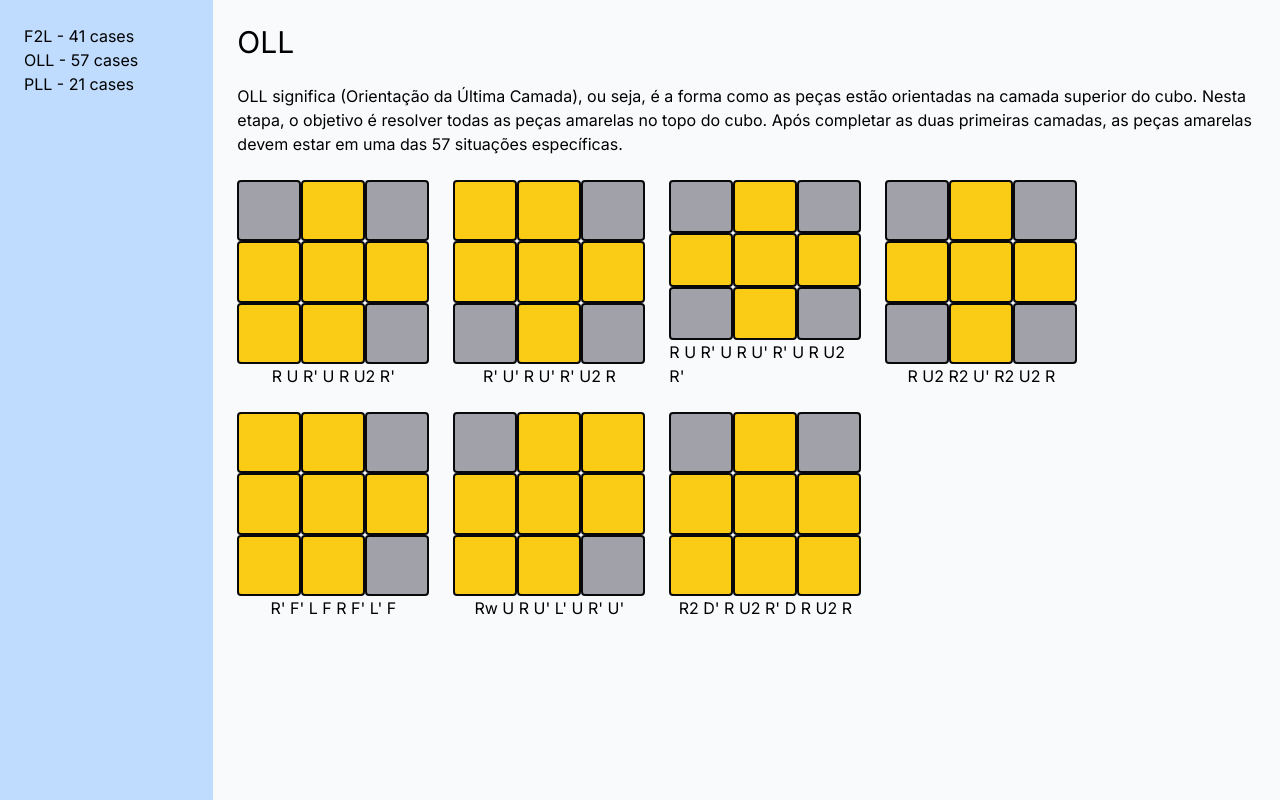
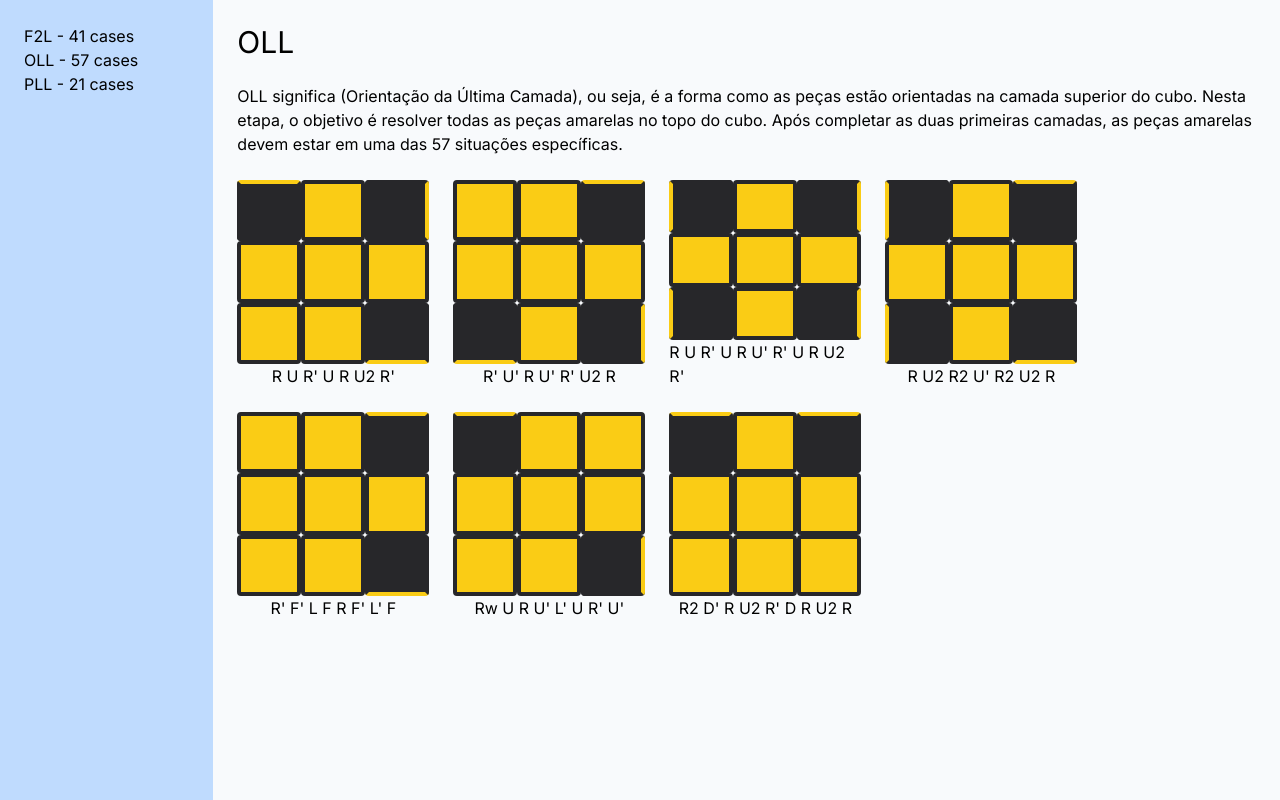
Before and after one commit to ValdineiJunior/cube-lessons, a Next.js app: page / in a window 1280 px wide. Built offline with nearby package versions, Linux system fonts and the light colour scheme.

Commit message:
feat: add info borders to the cube

```diff
--- a/src/app/(dashboard)/page.tsx
+++ b/src/app/(dashboard)/page.tsx
@@ -5,49 +5,49 @@ export default function Dashboard() {
     {
       case: 'caseOll1',
       notation: {
-        colors: ['z', 'y', 'z', 'y', 'y', 'y', 'y', 'y', 'z'],
+        colors: ['t', 'y', 'r', 'y', 'y', 'y', 'y', 'y', 'b'],
         moves: ['R', 'U', "R'", 'U', 'R', 'U2', "R'"],
       },
     },
     {
       case: 'caseOll2',
       notation: {
-        colors: ['y', 'y', 'z', 'y', 'y', 'y', 'z', 'y', 'z'],
+        colors: ['y', 'y', 't', 'y', 'y', 'y', 'b', 'y', 'r'],
         moves: ["R'", "U'", 'R', "U'", "R'", 'U2', 'R'],
       },
     },
     {
       case: 'caseOll3',
       notation: {
-        colors: ['z', 'y', 'z', 'y', 'y', 'y', 'z', 'y', 'z'],
+        colors: ['l', 'y', 'r', 'y', 'y', 'y', 'l', 'y', 'r'],
         moves: ['R', 'U', "R'", 'U', 'R', "U'", "R'", 'U', 'R', 'U2', "R'"],
       },
     },
     {
       case: 'caseOll4',
       notation: {
-        colors: ['z', 'y', 'z', 'y', 'y', 'y', 'z', 'y', 'z'],
+        colors: ['l', 'y', 't', 'y', 'y', 'y', 'l', 'y', 'b'],
         moves: ['R', 'U2', 'R2', "U'", 'R2', 'U2', 'R'],
       },
     },
     {
       case: 'caseOll5',
       notation: {
-        colors: ['y', 'y', 'z', 'y', 'y', 'y', 'y', 'y', 'z'],
+        colors: ['y', 'y', 't', 'y', 'y', 'y', 'y', 'y', 'b'],
         moves: ["R'", "F'", 'L', 'F', 'R', "F'", "L'", 'F'],
       },
     },
     {
       case: 'caseOll6',
       notation: {
-        colors: ['z', 'y', 'y', 'y', 'y', 'y', 'y', 'y', 'z'],
+        colors: ['t', 'y', 'y', 'y', 'y', 'y', 'y', 'y', 'r'],
         moves: ['Rw', 'U', 'R', "U'", "L'", 'U', "R'", "U'"],
       },
     },
     {
       case: 'caseOll7',
       notation: {
-        colors: ['z', 'y', 'z', 'y', 'y', 'y', 'y', 'y', 'y'],
+        colors: ['t', 'y', 't', 'y', 'y', 'y', 'y', 'y', 'y'],
         moves: ['R2', "D'", 'R', 'U2', "R'", 'D', 'R', 'U2', 'R'],
       },
     },
--- a/src/components/square.tsx
+++ b/src/components/square.tsx
@@ -5,16 +5,16 @@ export function Square({ bgColor }: { bgColor: string }) {
         data-status={bgColor}
         className={`
         w-full h-full
-        border-zinc-950
-        border-2
+        border-4
         rounded
-        data-[status=z]:bg-zinc-400
-        data-[status=r]:bg-red-600
-        data-[status=o]:bg-orange-500
+        bg-zinc-800
+        border-zinc-800
+        data-[status=z]:bg-zinc-800
         data-[status=y]:bg-yellow-400
-        data-[status=g]:bg-green-500
-        data-[status=b]:bg-sky-400
-        data-[status=w]:bg-sky-50
+        data-[status=l]:border-l-yellow-400
+        data-[status=t]:border-t-yellow-400
+        data-[status=r]:border-r-yellow-400
+        data-[status=b]:border-b-yellow-400
         `}
       ></div>
     </>
```
